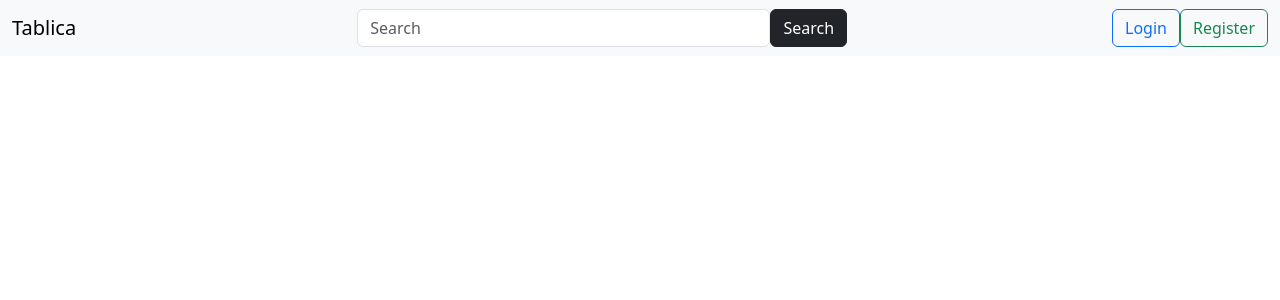
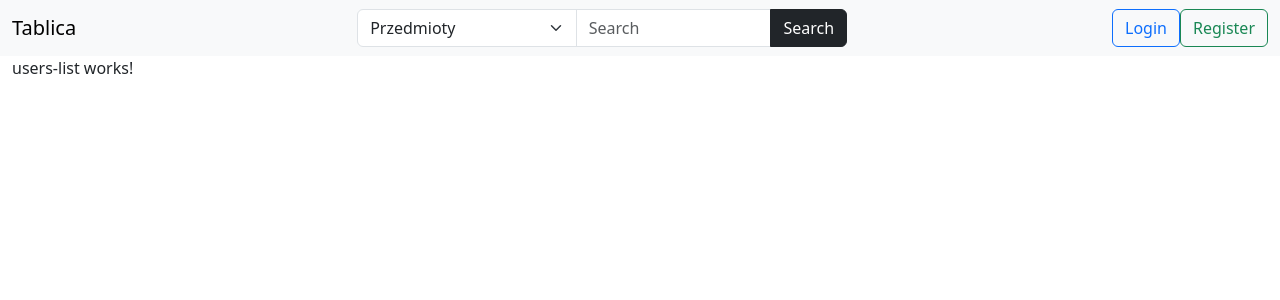
Before and after one commit to ciedar/Angular--Rent-Ride, an Angular app: page /users-list in a window 1280 px wide. Before the commit this address led to /. Shown: the top 300 px of the page. Built offline with nearby package versions, Linux system fonts and the light colour scheme.

Commit message:
addedSearchUserListComponent

```diff
--- a/src/app/app-route.module.ts
+++ b/src/app/app-route.module.ts
@@ -15,6 +15,7 @@ import { EditComponent } from "./user-cockpit/user-items-panel/edit/edit.compone
 import { ShowUserFavouriteComponent } from "./user-cockpit/user-favourite-panel/show-user-favourite/show-user-favourite.component";
 import { UserFavouritePanelComponent } from "./user-cockpit/user-favourite-panel/user-favourite-panel.component";
 import { FavouriteItemComponent } from "./user-cockpit/user-favourite-panel/favourite-item/favourite-item.component";
+import { UsersListComponent } from "./users-list/users-list.component";
 
 
 
@@ -27,10 +28,10 @@ const appRoutes: Routes = [
             { path: ':id', component: SearchItemComponent }
         ]
     },
+    { path: 'users-list', component: UsersListComponent },
     {
         path: 'user-panel', component: UserCockpitComponent, children: [
             { path: 'add', component: AddPostComponent },
-            // { path: 'messages', component: MessagesComponent },
             { path: 'password-edit', component: EditPasswordComponent },
             {
                 path: 'user-items-panel', component: UserItemsPanelComponent, children: [
--- a/src/app/app.module.ts
+++ b/src/app/app.module.ts
@@ -23,6 +23,7 @@ import { AuthInterceptorService } from './services/auth-interceptor.service';
 import { ShowUserFavouriteComponent } from './user-cockpit/user-favourite-panel/show-user-favourite/show-user-favourite.component';
 import { UserFavouritePanelComponent } from './user-cockpit/user-favourite-panel/user-favourite-panel.component';
 import { FavouriteItemComponent } from './user-cockpit/user-favourite-panel/favourite-item/favourite-item.component';
+import { UsersListComponent } from './users-list/users-list.component';
 
 
 
@@ -45,7 +46,8 @@ import { FavouriteItemComponent } from './user-cockpit/user-favourite-panel/favo
     EditComponent,
     UserFavouritePanelComponent,
     FavouriteItemComponent,
-    ShowUserFavouriteComponent
+    ShowUserFavouriteComponent,
+    UsersListComponent
   ],
   imports: [
     BrowserModule,
--- a/src/app/header/header.component.html
+++ b/src/app/header/header.component.html
@@ -6,9 +6,16 @@
             <span class="navbar-toggler-icon"></span>
         </button>
         <div #hamburger class="collapse navbar-collapse" id="navbarContent">
+
             <form class="d-flex mx-auto col-lg-5">
-                <input class="form-control" type="search" placeholder="Search" aria-label="Search">
-                <button class="btn btn-dark" type="button" (click)="navigateToSearchList()">Search</button>
+                <div class="input-group">
+                    <select class="form-select" #value>
+                        <option value="items">Przedmioty</option>
+                        <option value="users">Użytkownicy</option>
+                    </select>
+                    <input class="form-control" type="search" placeholder="Search" aria-label="Search">
+                    <button class="btn btn-dark" type="button" (click)="navigateToSearchList()">Search</button>
+                </div>
             </form>
             <div class="ml-lg-auto text-center">
                 <button *ngIf="!isLogged" type="button" class="btn btn-outline-primary"
--- a/src/app/header/header.component.ts
+++ b/src/app/header/header.component.ts
@@ -10,8 +10,10 @@ import { FirebaseService } from '../services/firebase.service';
 })
 export class HeaderComponent implements OnInit {
   @ViewChild('hamburger', { static: false }) hmburgerButton: ElementRef<HTMLElement>
+  @ViewChild('value', { static: false }) valueOption: ElementRef<any>
   isLogged: boolean = false;
   user: User
+  searchValue: string;
 
   constructor(private router: Router, private firebase: FirebaseService) { }
 
@@ -30,7 +32,14 @@ export class HeaderComponent implements OnInit {
   }
 
   navigateToSearchList() {
-    this.router.navigate(['/search']);
+    const value = this.valueOption.nativeElement.value
+    if (value === 'items') {
+      this.router.navigate(['/search']);
+    }
+
+    if (value === 'users') {
+      this.router.navigate(['/users-list']);
+    }
   }
   logout() {
     this.isLogged = !this.isLogged;
--- /dev/null
+++ b/src/app/users-list/users-list.component.html
@@ -0,0 +1 @@
+<p>users-list works!</p>
--- /dev/null
+++ b/src/app/users-list/users-list.component.ts
@@ -0,0 +1,26 @@
+import { Component, OnInit } from '@angular/core';
+import { DatabaseService } from '../services/database.service';
+
+interface response {
+  email: string,
+  username: string
+}
+@Component({
+  selector: 'app-users-list',
+  templateUrl: './users-list.component.html',
+  styleUrls: ['./users-list.component.css']
+})
+
+
+
+export class UsersListComponent implements OnInit {
+  usersList: any[] = [];
+
+  constructor(private database: DatabaseService) {
+
+  }
+
+  ngOnInit(): void {
+    // this.database.
+  }
+}
```
Also changed, not shown: src/app/users-list/users-list.component.css (added).
